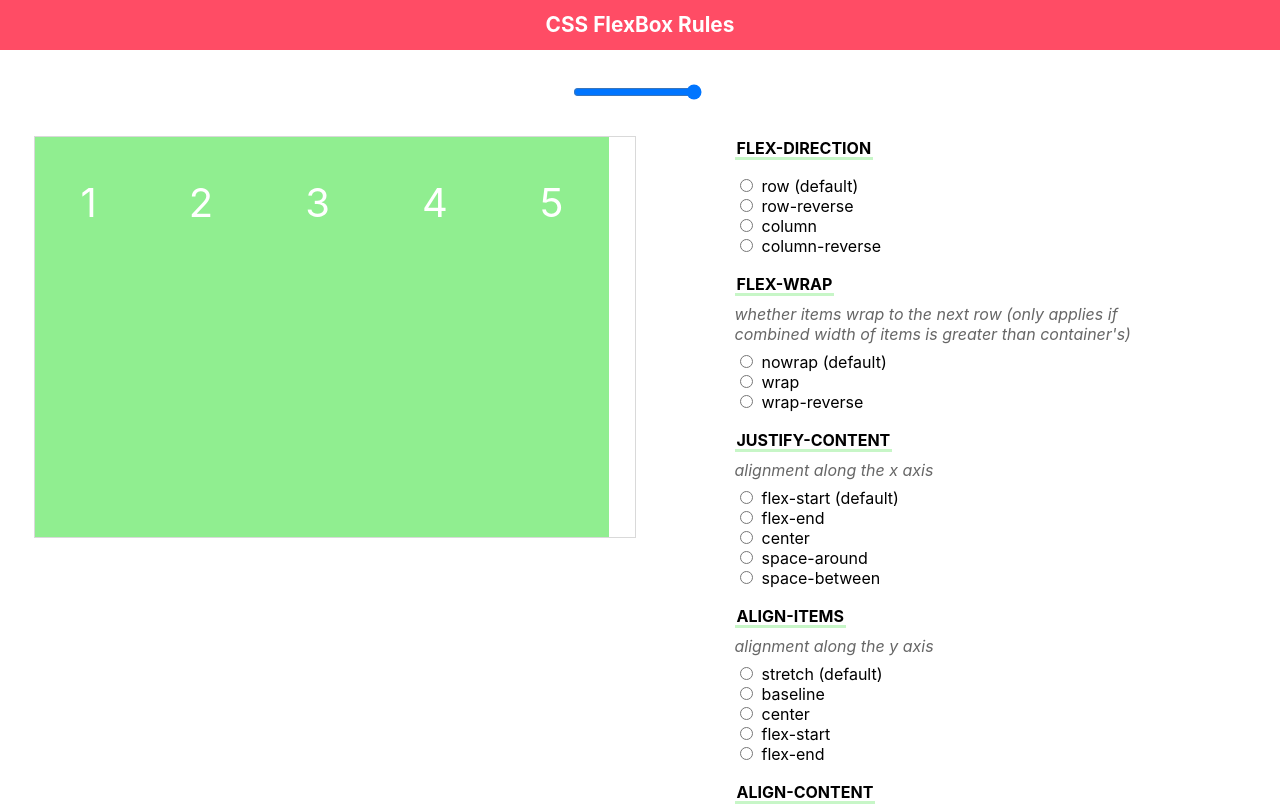
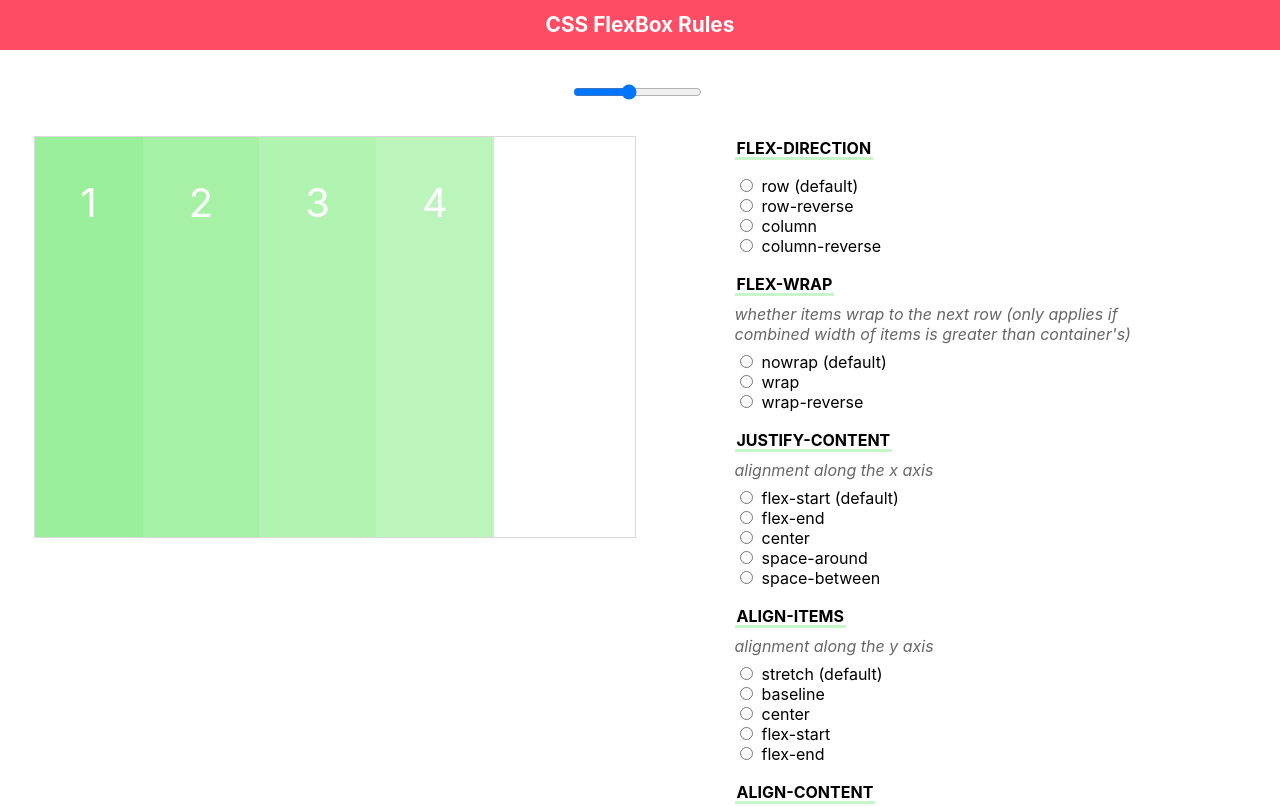
Before and after one commit to lycheeEng/flexbox-help-react, a React (Create React App) app: page / in a window 1280 px wide. Shown: the top 806 px of the page. Built offline with nearby package versions, Linux system fonts and the light colour scheme.

Commit message:
[RangeBar] change RangeBar from functional component to Class based component

```diff
--- a/src/App.js
+++ b/src/App.js
@@ -10,11 +10,11 @@ import './App.scss';
 
 class App extends Component {
   state = {
-    range: 5
+    range: 4
   }
 
-  handleRangeBarChange = e => {
-    this.setState({ range: e.target.value })
+  handleRangeBarChange = range => {
+    this.setState({ range });
   }
 
   render() {
--- a/src/components/RangeBar.js
+++ b/src/components/RangeBar.js
@@ -1,16 +1,29 @@
-import React from 'react';
+import React, { Component } from 'react';
 
 import './RangeBar.scss';
 
-function RangeBar(props) {
+class RangeBar extends Component {
+  constructor(props) {
+    super(props);
+    this.state = {
+      value: 4
+    };
+  }
 
+  handleRangeValueChange = async e => {
+    await this.setState({ value: e.target.value });
+    await this.props.onRangeBarChange(this.state.value);
+  }
 
-  return (
-    <div className='range-bar'>
-      <input type='range' id='flexCount' name='flexCount' min='1' max='8' onChange={props.onRangeBarChange} />
-      <label htmlFor="flexCount"></label>
-    </div>
-  );
+  render() {
+    return (
+      <div className='range-bar' >
+        <input type='range' id='flexCount' name='flexCount' min='1' max='8' value={this.state.value} onChange={this.handleRangeValueChange} />
+        <label htmlFor="flexCount"></label>
+      </div>
+    );
+  }
+
 }
 
 export default RangeBar;
--- a/src/components/Show.js
+++ b/src/components/Show.js
@@ -31,7 +31,6 @@ class Show extends Component {
         {
           this.generateShowItem()
         }
-        {/* render specific number components */}
       </div>
     );
   }
--- a/src/components/ShowItem.js
+++ b/src/components/ShowItem.js
@@ -4,7 +4,7 @@ import './ShowItem.scss';
 
 function ShowItem(props) {
   return (
-    <div className='show-item'>
+    <div className='show-item' style={{ backgroundColor: `rgba(144, 238, 144, 0.${10 - props.text})` }}>
       <span className='show-item__item'>{props.text}</span>
     </div>
   );
--- a/src/components/ShowItem.scss
+++ b/src/components/ShowItem.scss
@@ -1,5 +1,5 @@
 .show-item {
-  background-color: lightgreen;
+  // background-color: rgb(144, 238, 144);
 
   &__item {
     font-size: 40px;
```
